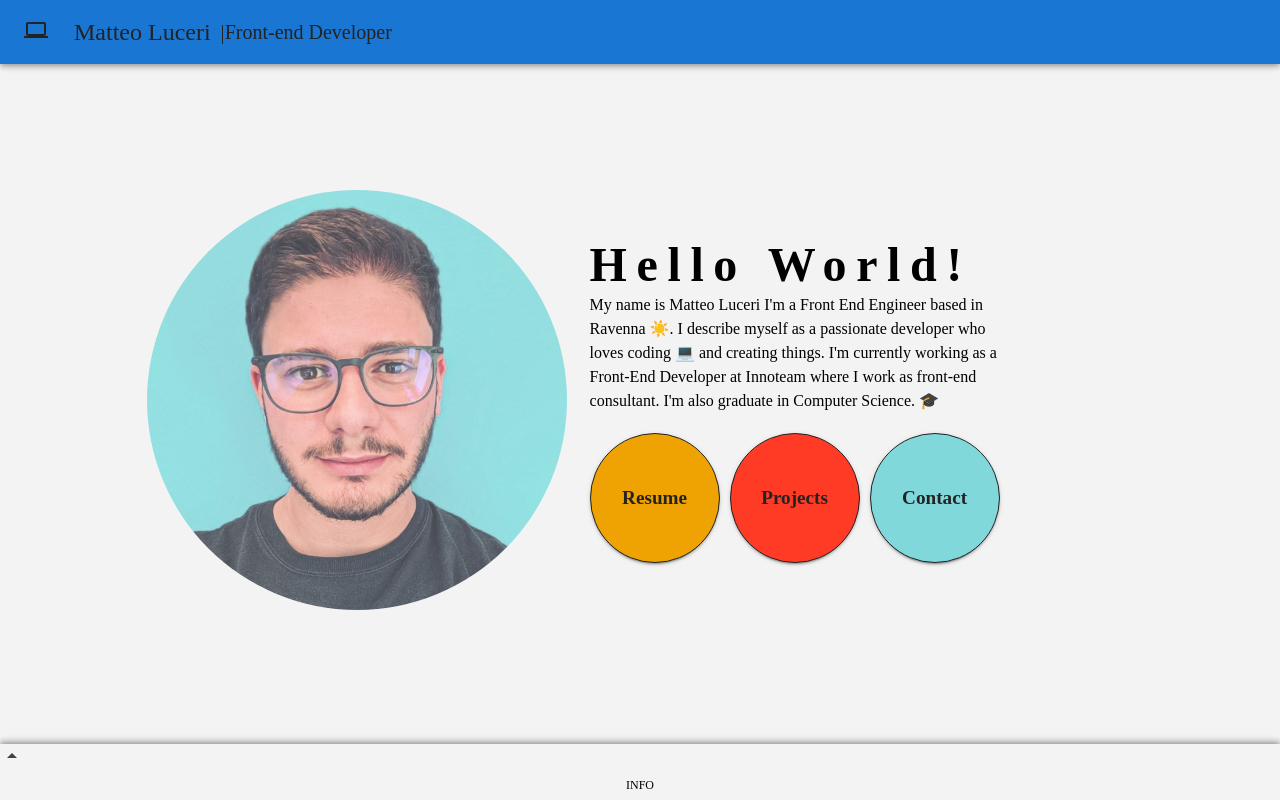
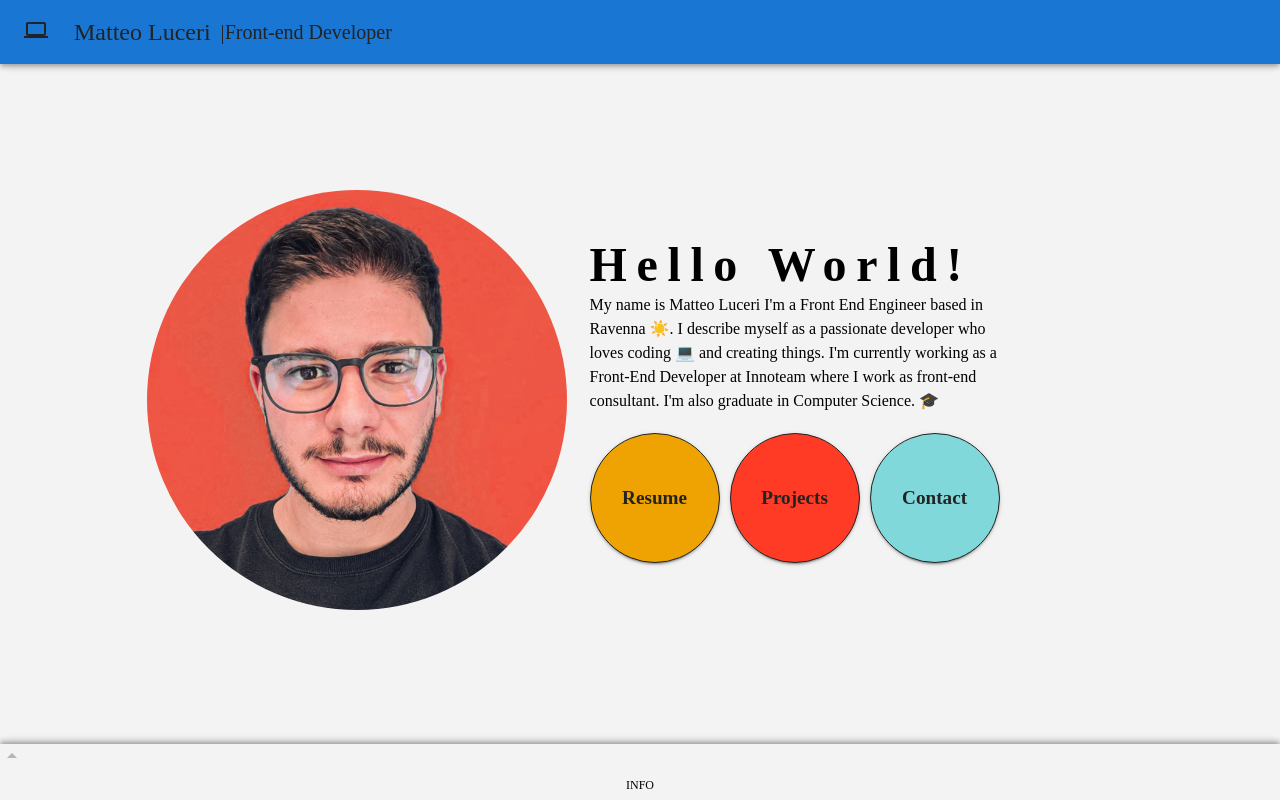
Before and after one commit to Pemo11235/matteoluceri.info, a React (Vite) app: page / in a window 1280 px wide. Built offline with nearby package versions, Linux system fonts and the light colour scheme; a web font is replaced by a local one.

Commit message:
feat(app): add project

```diff
--- a/src/components/Home.styled.ts
+++ b/src/components/Home.styled.ts
@@ -4,6 +4,7 @@ import {
   styled,
   Typography,
   Button,
+  Skeleton as SkeletonBase,
 } from '@mui/material'
 
 const Container = styled(ContainerBase)`
@@ -77,11 +78,11 @@ const AvatarStyled = styled(Avatar)`
     transform: scale(1.05);
   }
   &.fade-in {
-    opacity: 1;
+    opacity: 0;
     animation-name: fadeIn;
     animation-iteration-count: infinite;
     animation-timing-function: linear;
-    animation-duration: 2s;
+    animation-duration: 3s;
   }
 
   :hover {
@@ -91,13 +92,34 @@ const AvatarStyled = styled(Avatar)`
   @keyframes fadeIn {
     0%,
     100% {
-      opacity: 0.4;
+      opacity: 0;
     }
     30% {
       opacity: 1;
     }
   }
 `
+const Skeleton = styled(SkeletonBase)`
+  min-width: 400px;
+  min-height: 400px;
+  margin-right: 2%;
+  transition: all 0.3s ease-in-out;
+
+  @media (min-width: 0px) and (max-width: 599px) {
+    margin-right: 0;
+    transform: scale(0.8);
+  }
+
+  @media (min-width: 600px) and (max-width: 799px) {
+    transform: scale(0.7);
+    margin-right: 0;
+  }
+
+  @media (min-width: 800px) {
+    transform: scale(1.05);
+  }
+`
+
 type ExtraProp = {
   component: string
 }
@@ -229,4 +251,5 @@ export {
   TextTypography,
   Row,
   ButtonCircle,
+  Skeleton,
 }
--- a/src/components/Home.tsx
+++ b/src/components/Home.tsx
@@ -2,6 +2,8 @@ import { Link } from './shared/Link'
 import * as S from './Home.styled'
 import React from 'react'
 import { FadeTransition } from './shared/Transitions'
+import { useOnLoadImages } from '../hooks/useOnLoadImages'
+import { Skeleton } from '@mui/material'
 
 interface HomeProps {
   homeButton: {
@@ -40,6 +42,8 @@ function Home({
 }: HomeProps) {
   const [avatarIndex, setAvatarIndex] = React.useState(AVATAR_INDEX.orange)
   const timeoutRef = React.useRef<number>(0)
+  const wrapperRef = React.useRef<HTMLDivElement>(null)
+  const imagesLoaded = useOnLoadImages(wrapperRef)
 
   const cycleAvatar = React.useCallback(() => {
     setAvatarIndex((prev) => (prev + 1) % 3)
@@ -53,7 +57,7 @@ function Home({
 
   React.useEffect(() => {
     resetTimeout()
-    timeoutRef.current = window.setTimeout(cycleAvatar, 2000)
+    timeoutRef.current = window.setTimeout(cycleAvatar, 3000)
 
     return () => {
       resetTimeout()
@@ -62,11 +66,12 @@ function Home({
 
   return (
     <S.Container>
-      <S.ColumnLeft>
-        <S.AvatarStyled
-          src={coloredAvatars[avatarIndex]}
-          className={'fade-in'}
-        />
+      <S.ColumnLeft ref={wrapperRef}>
+        {!imagesLoaded ? (
+          <S.Skeleton variant='circular' animation='wave' />
+        ) : (
+          <S.AvatarStyled src={coloredAvatars[avatarIndex]} />
+        )}
       </S.ColumnLeft>
       <S.ColumnRight>
         <S.GreetingTypography variant='h3' component='h1' className='fade-in'>
--- a/src/components/Resume.tsx
+++ b/src/components/Resume.tsx
@@ -3,7 +3,6 @@ import React from 'react'
 import * as S from './Resume.styled'
 import { Link } from './shared/Link'
 import { FadeTransition } from './shared/Transitions'
-import ResumePdf from '/files/CV_Matteo_Luceri.pdf'
 
 interface ResumeProps {
   resumeCopy: {
@@ -44,7 +43,12 @@ function Resume({
           <S.Title variant='h3' component='h1'>
             {title}
           </S.Title>
-          <Link to={ResumePdf} target='_blank' download>
+          <a
+            href={
+              'https://drive.google.com/uc?export=download&id=1eXKP2plI2NtPgTMy4iUisOFywl0wIThc'
+            }
+            target='_blank'
+            download>
             <S.DownloadButton variant='contained'>
               Download PDF
               <ArrowDownward
@@ -55,7 +59,7 @@ function Resume({
                 }}
               />
             </S.DownloadButton>
-          </Link>
+          </a>
         </S.TitleRow>
       </FadeTransition>
       <S.ResumeSection>
--- /dev/null
+++ b/src/hooks/useOnLoadImages.ts
@@ -0,0 +1,35 @@
+import { useState, useEffect, RefObject } from 'react'
+
+export const useOnLoadImages = (ref: RefObject<HTMLElement>) => {
+  const [status, setStatus] = useState(false)
+
+  useEffect(() => {
+    const updateStatus = (images: HTMLImageElement[]) => {
+      setStatus(
+        images.map((image) => image.complete).every((item) => item === true)
+      )
+    }
+
+    if (!ref?.current) return
+
+    const imagesLoaded = Array.from(ref.current.querySelectorAll('img'))
+
+    if (imagesLoaded.length === 0) {
+      setStatus(true)
+      return
+    }
+
+    imagesLoaded.forEach((image) => {
+      image.addEventListener('load', () => updateStatus(imagesLoaded), {
+        once: true,
+      })
+      image.addEventListener('error', () => updateStatus(imagesLoaded), {
+        once: true,
+      })
+    })
+
+    return
+  }, [ref])
+
+  return status
+}
--- a/src/utils/getCopy.ts
+++ b/src/utils/getCopy.ts
@@ -194,11 +194,11 @@ export const getCopy = () => ({
       },
       {
         id: 'project_3',
-        projectTitle: 'Full Stack Open 2021-2022',
+        projectTitle: 'matteoluceri.info - this Web-site',
         description:
-          'FSO or Full Stack Open is the University of Helsinki’s free massive open online course (MOOC) on Web Development. This course introduce to React, Redux, Node.js, MongoDB, GraphQL ,TypeScript and React Native in one go! FSO leads to modern JavaScript-based web development. The main focus is on building single page applications with ReactJS that use REST APIs built with Node.js.The course is split up into 12 parts.Those present in the repo are my solutions to the exercises.',
+          'Sounds very recursive! I started making this site a bit for fun and a bit to test my skills, using my site as a small laboratory to experiment. I refer to the Github page for more details!',
         linkGithub: 'https://github.com/Pemo11235/FSO2021-Full-Stack-Open-2021',
-        imageSrc: '/images/certificate-fullstack.png',
+        imageSrc: '/images/matteoluceri.info.png',
       },
     ],
   },
```
Also changed, not shown: public/images/matteoluceri.info.png (added), 1 other file (tests, documents, lock files or other folders).
